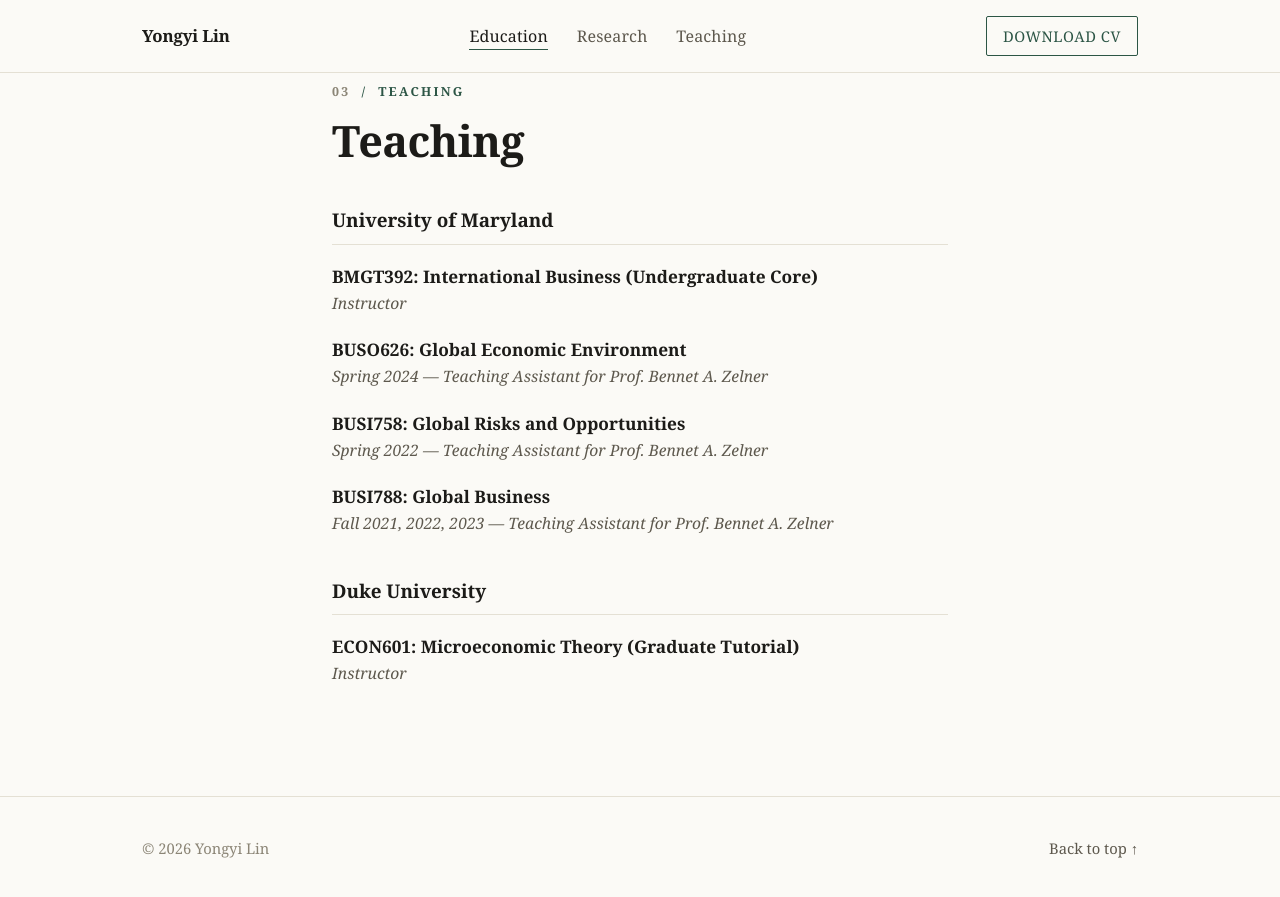
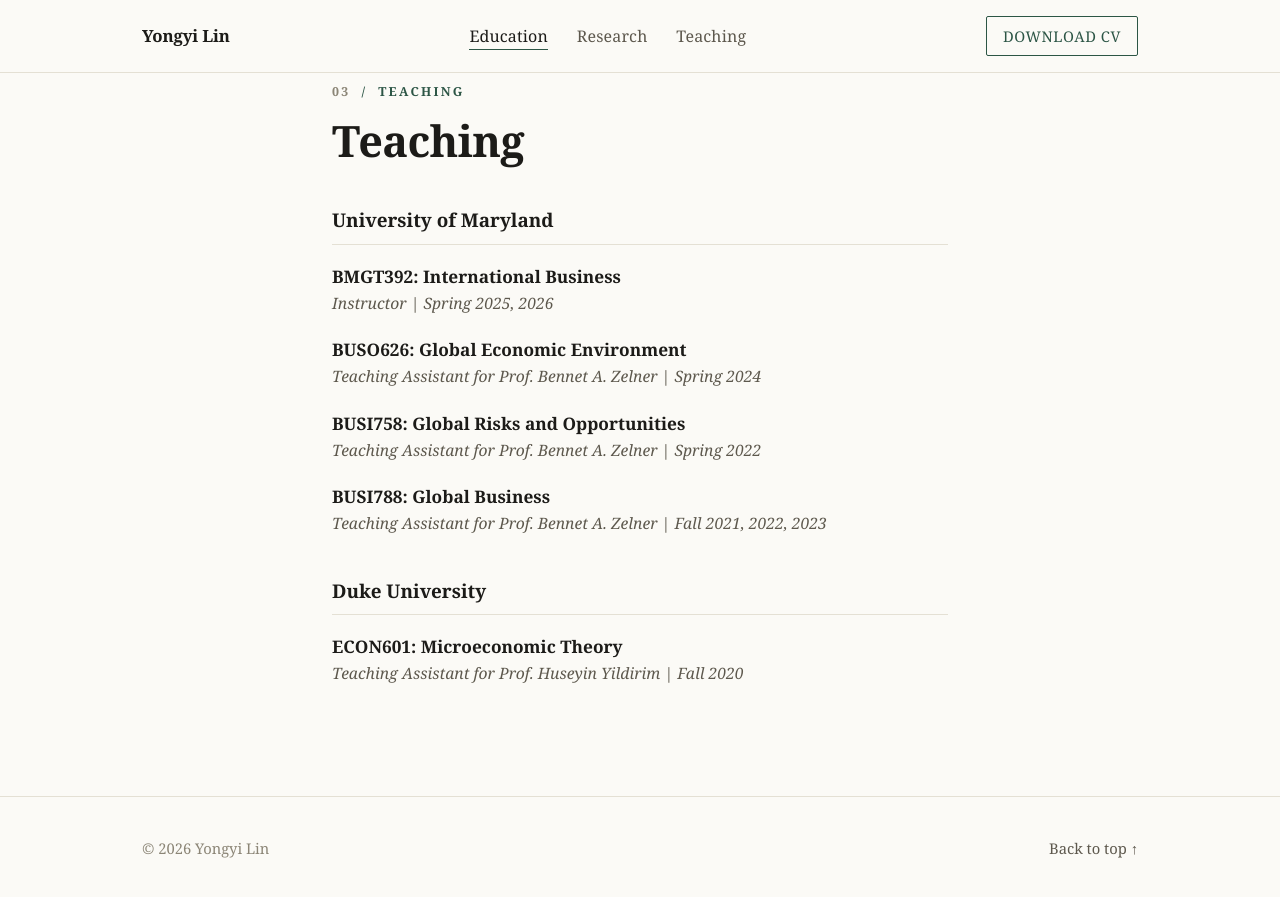
Before and after one commit to yongyi-lin/yongyi-lin.github.io, a Jekyll site: the page built from index.md, in a window 1280 px wide and 900 px high, scrolled down 3003 px. Shown: the top 897 px of the window. Built offline with Jekyll 4.4.1, drawn with Linux system fonts in a browser that asks for light colours; a style sheet for code colours, icons or effects is not loaded; some of the changed text lies outside the part shown.

Commit message:
Update JMP title, draft link, and teaching section.
Reflect the revised job market paper title and v2.0 draft, and align teaching entries with the CV format.

Co-authored-by: Cursor <cursoragent@cursor.com>

```diff
--- a/_data/publications.yml
+++ b/_data/publications.yml
@@ -15,10 +15,10 @@
 # =============================================================================
 
 job_market_paper:
-  - title: "Information Transparency and Firms' R&D Decisions: Evidence from the Pharmaceutical Industry"
+  - title: "Disclosure, Appropriability, and Firms' R&D Decisions: Evidence from the Pharmaceutical Industry"
     authors: <strong>Yongyi Lin</strong>
     meta: "Sole authored. Nominated for the <strong>2025 Strategic Management Society Ph.D. Paper Prize</strong>. Presented at the <strong>2025 Wharton Corporate Strategy and Innovation Conference, 2025 Strategy Science Conference, 2025 Industry Studies Association Annual Meeting, 2025 Duke Strategy Ph.D. Conference, and 2025 East Coast Doctoral Conference.</strong>"
-    pdf: https://www.dropbox.com/scl/fi/q7e8ug3fo1xwaj58f29n0/article.pdf?rlkey=m61nzpo0qysprhym8f75yqbr8&st=q051ybaj&dl=0
+    pdf: https://www.dropbox.com/scl/fi/jaj6r4qtiqujvi48a46ad/jmp_v2.0.pdf?rlkey=u56ma42udjw35aa2nsogjiko2&dl=0
 
 working_papers:
   - title: "Venture Capital, Market Power, and Financing of Innovation"
--- a/_includes/services.md
+++ b/_includes/services.md
@@ -5,26 +5,26 @@
 
     <p class="institution reveal">University of Maryland</p>
     <div class="course reveal">
-      <p class="title">BMGT392: International Business (Undergraduate Core)</p>
-      <p class="detail">Instructor</p>
+      <p class="title">BMGT392: International Business</p>
+      <p class="detail">Instructor | Spring 2025, 2026</p>
     </div>
     <div class="course reveal">
       <p class="title">BUSO626: Global Economic Environment</p>
-      <p class="detail">Spring 2024 &mdash; Teaching Assistant for Prof. Bennet A. Zelner</p>
+      <p class="detail">Teaching Assistant for Prof. Bennet A. Zelner | Spring 2024</p>
     </div>
     <div class="course reveal">
       <p class="title">BUSI758: Global Risks and Opportunities</p>
-      <p class="detail">Spring 2022 &mdash; Teaching Assistant for Prof. Bennet A. Zelner</p>
+      <p class="detail">Teaching Assistant for Prof. Bennet A. Zelner | Spring 2022</p>
     </div>
     <div class="course reveal">
       <p class="title">BUSI788: Global Business</p>
-      <p class="detail">Fall 2021, 2022, 2023 &mdash; Teaching Assistant for Prof. Bennet A. Zelner</p>
+      <p class="detail">Teaching Assistant for Prof. Bennet A. Zelner | Fall 2021, 2022, 2023</p>
     </div>
 
     <p class="institution reveal">Duke University</p>
     <div class="course reveal">
-      <p class="title">ECON601: Microeconomic Theory (Graduate Tutorial)</p>
-      <p class="detail">Instructor</p>
+      <p class="title">ECON601: Microeconomic Theory</p>
+      <p class="detail">Teaching Assistant for Prof. Huseyin Yildirim | Fall 2020</p>
     </div>
   </div>
 </section>
```
